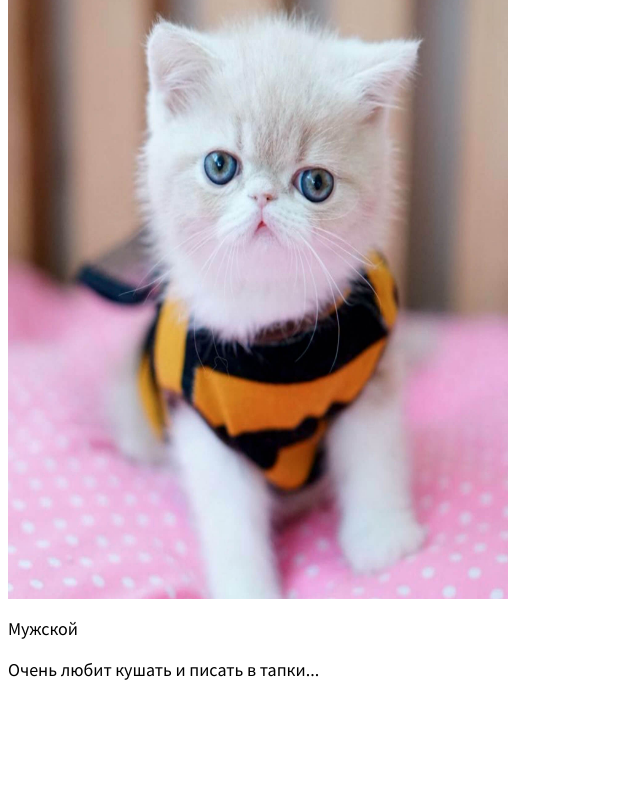
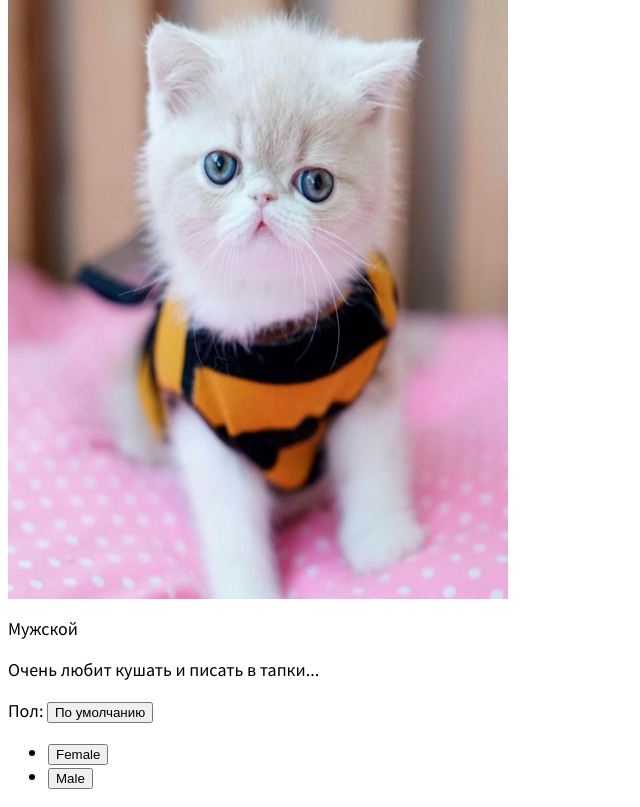
Before and after one commit to a-nst/Cat-Empire, a Django app: page / in a window 1280 px wide. Shown: the part 3235-4042 px from the top of the page, without its empty margins (0-640 px from the left). Before the commit the page ends 3915 px from the top, so only its background shows below. Run offline with Django 3.2, Linux system fonts and the light colour scheme; data comes from the database, SQL or seed files in the repository.

Commit message:
filter added

```diff
--- a/blog_project/blog/views.py
+++ b/blog_project/blog/views.py
@@ -1,4 +1,5 @@
 from typing import List
+from django.http import request
 from django.views.generic import ListView, DetailView
 from django.views.generic.edit import CreateView, UpdateView, DeleteView
 from django.urls import reverse_lazy
@@ -11,6 +12,19 @@
 class BlogListView(ListView):
     model = Post
     template_name = 'home.html'
+    #queryset = Post.objects.all()
+    #query_male = Post.objects.all().filter(sex_k = 'Мужской')
+    #query_female = Post.objects.all().filter(sex_k = 'Женский')
+
+    def get_context_data(self, **kwargs):
+        context = super().get_context_data(**kwargs)
+        if self.request.GET.get('filter') == 'Female':
+            context['object_list'] = Post.objects.filter(sex_k="Женский")
+        elif self.request.GET.get('filter') == 'Male':
+            context['object_list'] = Post.objects.filter(sex_k="Мужской")
+        return context
+
+
 
 class BlogDetailView(DetailView):
     model = Post
--- a/blog_project/templates/home.html
+++ b/blog_project/templates/home.html
@@ -9,4 +9,16 @@
             <p>{{ post.body }}</p>
         </div>
     {% endfor %}
+    <form action="{% url 'home' %}" method="get" id="sortProduct">
+        <div class="box sort pull-right">
+            <span>Пол:</span>
+            <button value="Сортировка" class="dropdown-toggle" type="submit" data-toggle="dropdown" id="menu2">
+                <span class="dropdown-label">По умолчанию</span>
+            </button>
+        <ul class="dropdown-menu" role="menu" aria-labelledby="menu2">
+            <li><input type="submit" name="filter" value="Female"></li>
+            <li><input type="submit" name="filter" value="Male"></li>
+         </ul>
+        </div>
+      </form>
 {% endblock content %}
```
Also changed, not shown: blog_project/blog/filters.py (added).
